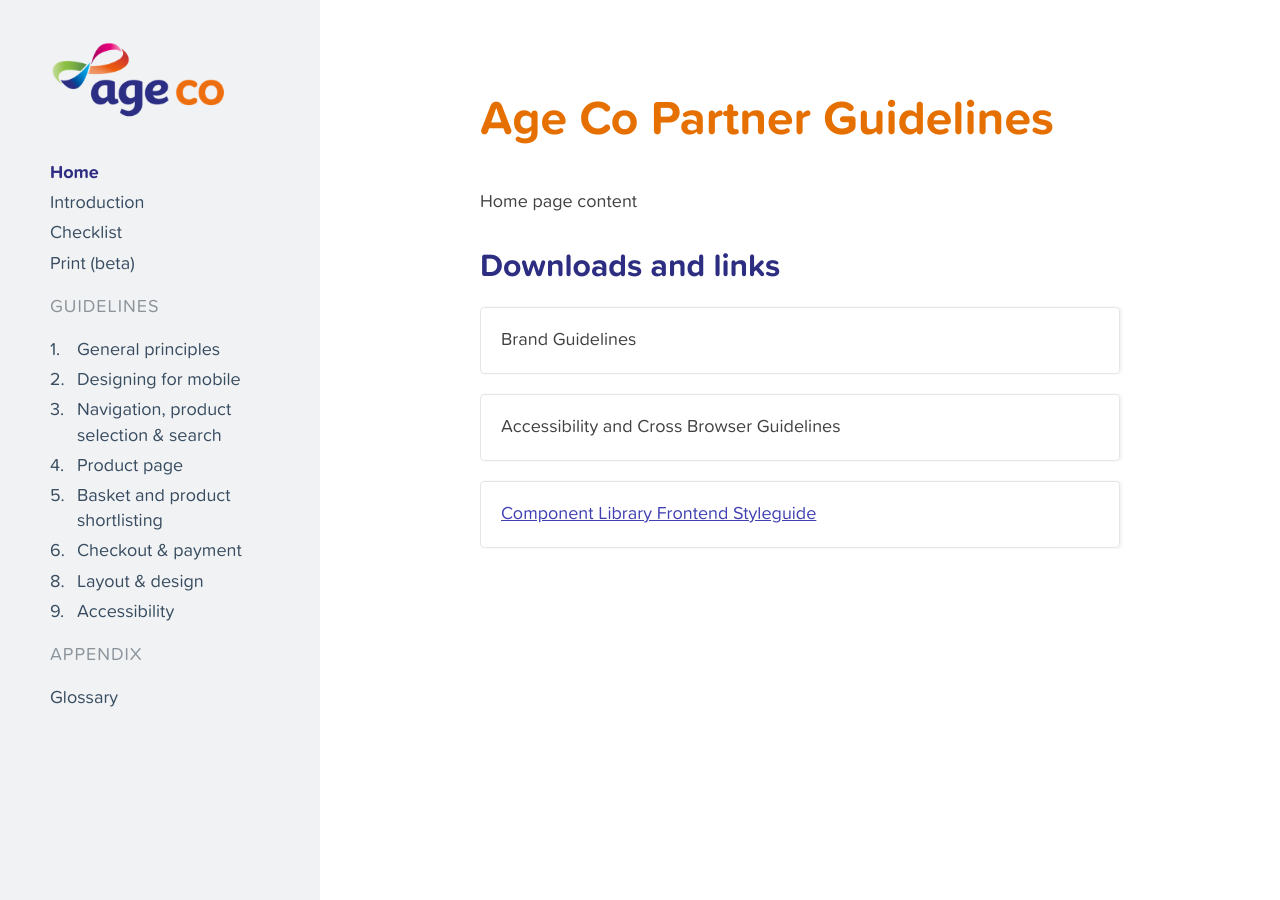
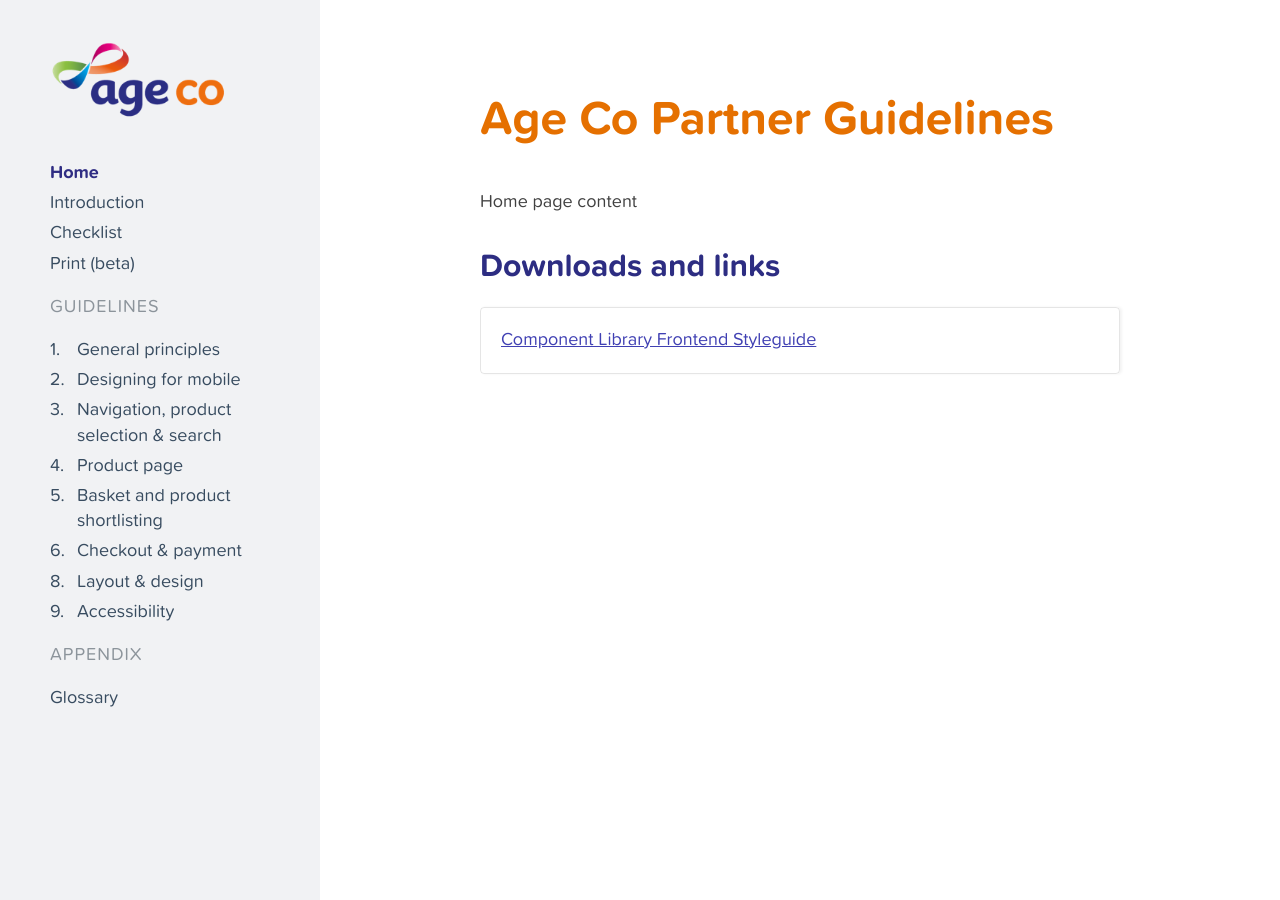
Before and after one commit to webcredible/best-practice, a Jekyll site: the page built from index.markdown, in a window 1280 px wide. Built offline with Jekyll 4.4.1, drawn with Linux system fonts in a browser that asks for light colours.

Commit message:
Removed some links from homepage as they're not ready yet

```diff
--- a/index.markdown
+++ b/index.markdown
@@ -3,13 +3,8 @@ title: Age Co Partner Guidelines
 position: 1
 link_name: Home
 links:
-- label: Brand Guidelines
-  type: PDF
-- label: Accessibility and Cross Browser Guidelines
-  type: PDF
 - label: Component Library Frontend Styleguide
   link: http://styleguide.agedev.org.uk/ageuk/AgeCo/html/index.html
-  type: URL
 ---
 
 Home page content
```
